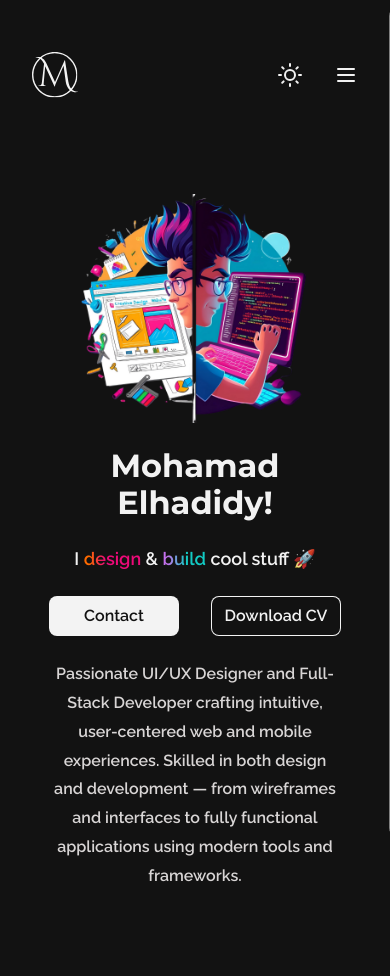
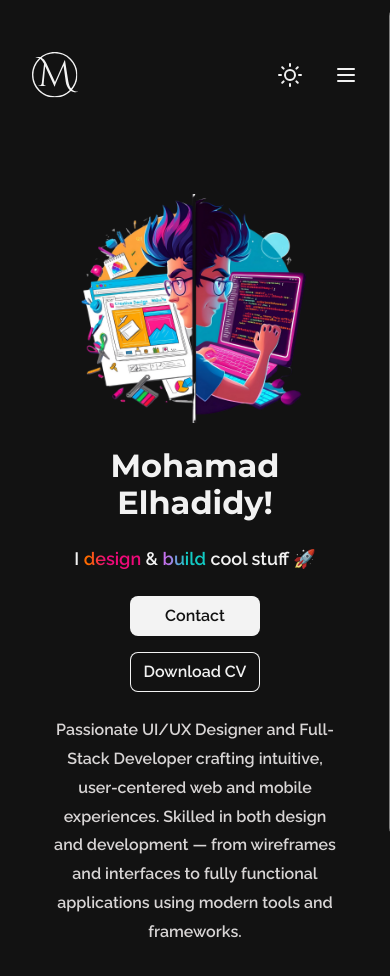
Before and after one commit to MohamadElhadidy/mohamadelhadidy.com, a Next.js app: page / in a window 390 px wide. Shown: the top 976 px of the page. Built offline with nearby package versions, Linux system fonts and the light colour scheme.

Commit message:
hero buttons responsive

```diff
--- a/app/styles/hero.module.css
+++ b/app/styles/hero.module.css
@@ -80,4 +80,9 @@
     font-size: 32px;
   }
 
+  .hero_section_buttons {
+    flex-direction: column;
+    gap: 16px;
+  }
+
 }
```
